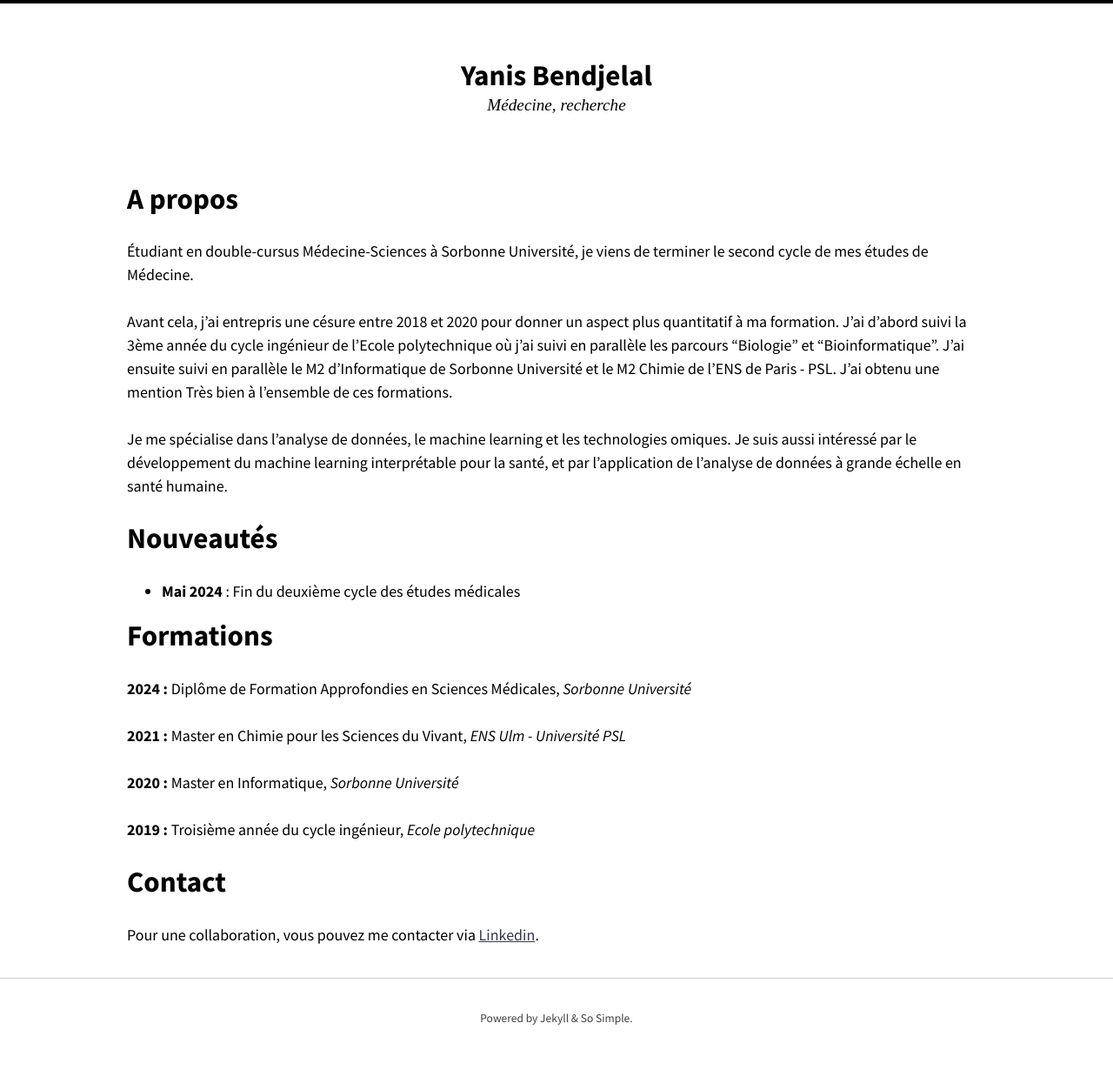
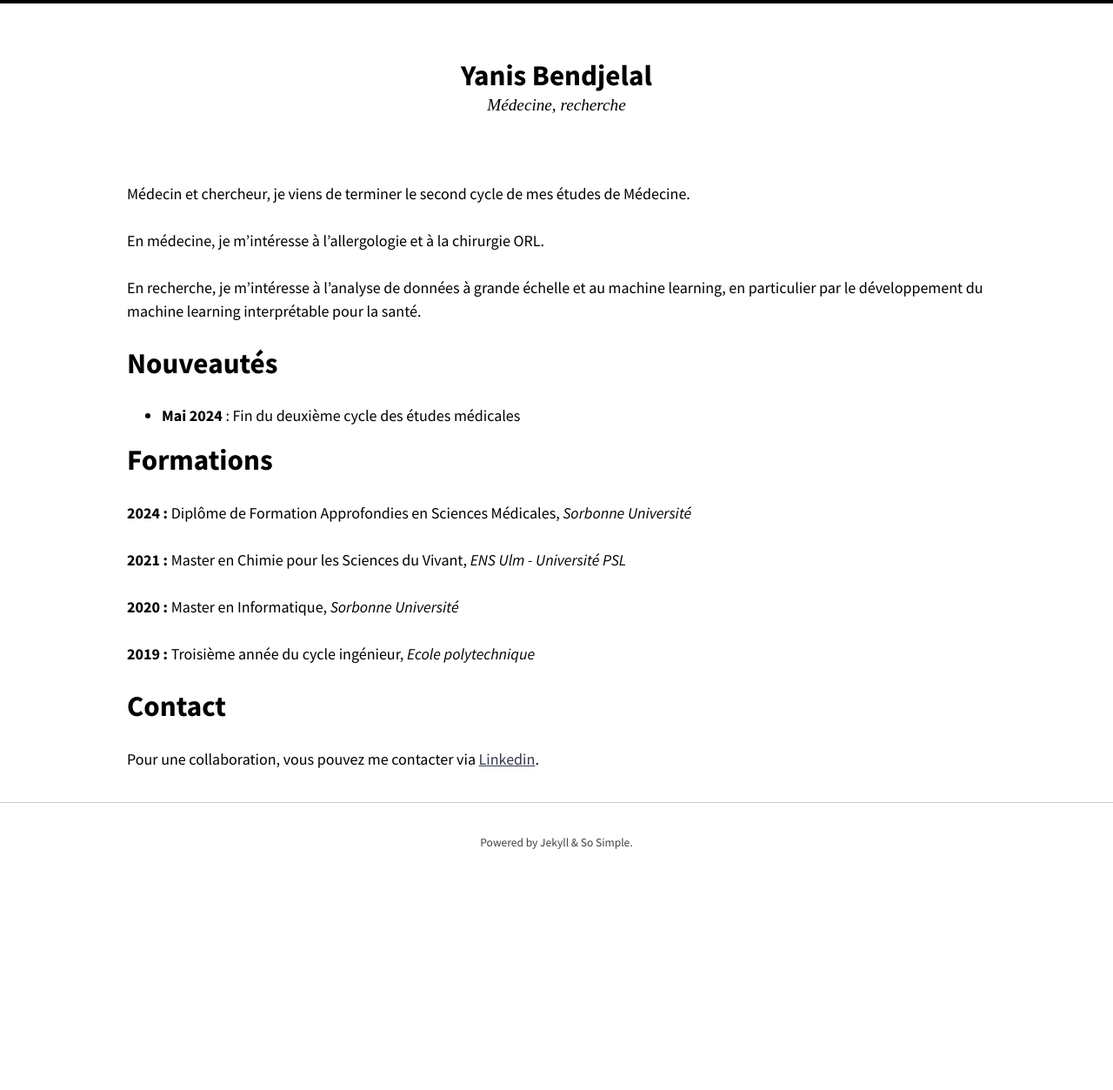
Before and after one commit to Bendjelal/bendjelal.github.io, a Jekyll site: the page built from index.md, in a window 1280 px wide. Shown: the whole page at 87% size. Built offline with Jekyll 4.4.1, drawn with Linux system fonts in a browser that asks for light colours; nearby versions of some CDN libraries; after the commit the page ends 1051 px from its top, so only the background shows below that.

Commit message:
Update index.md

```diff
--- a/index.md
+++ b/index.md
@@ -3,13 +3,11 @@ layout: page
 order: 1
 ---
 
-# A propos
+Médecin et chercheur, je viens de terminer le second cycle de mes études de Médecine.
 
-Étudiant en double-cursus Médecine-Sciences à Sorbonne Université, je viens de terminer le second cycle de mes études de Médecine.
+En médecine, je m'intéresse à l'allergologie et à la chirurgie ORL.
 
-Avant cela, j'ai entrepris une césure entre 2018 et 2020 pour donner un aspect plus quantitatif à ma formation. J'ai d’abord suivi la 3ème année du cycle ingénieur de l'Ecole polytechnique où j'ai suivi en parallèle les parcours "Biologie" et "Bioinformatique". J'ai ensuite suivi en parallèle le M2 d'Informatique de Sorbonne Université et le M2 Chimie de l'ENS de Paris - PSL. J'ai obtenu une mention Très bien à l'ensemble de ces formations.
-
-Je me spécialise dans l'analyse de données, le machine learning et les technologies omiques. Je suis aussi intéressé par le développement du machine learning interprétable pour la santé, et par l'application de l'analyse de données à grande échelle en santé humaine.
+En recherche, je m'intéresse à l'analyse de données à grande échelle et au machine learning, en particulier par le développement du machine learning interprétable pour la santé.
 
 # Nouveautés
 
```
